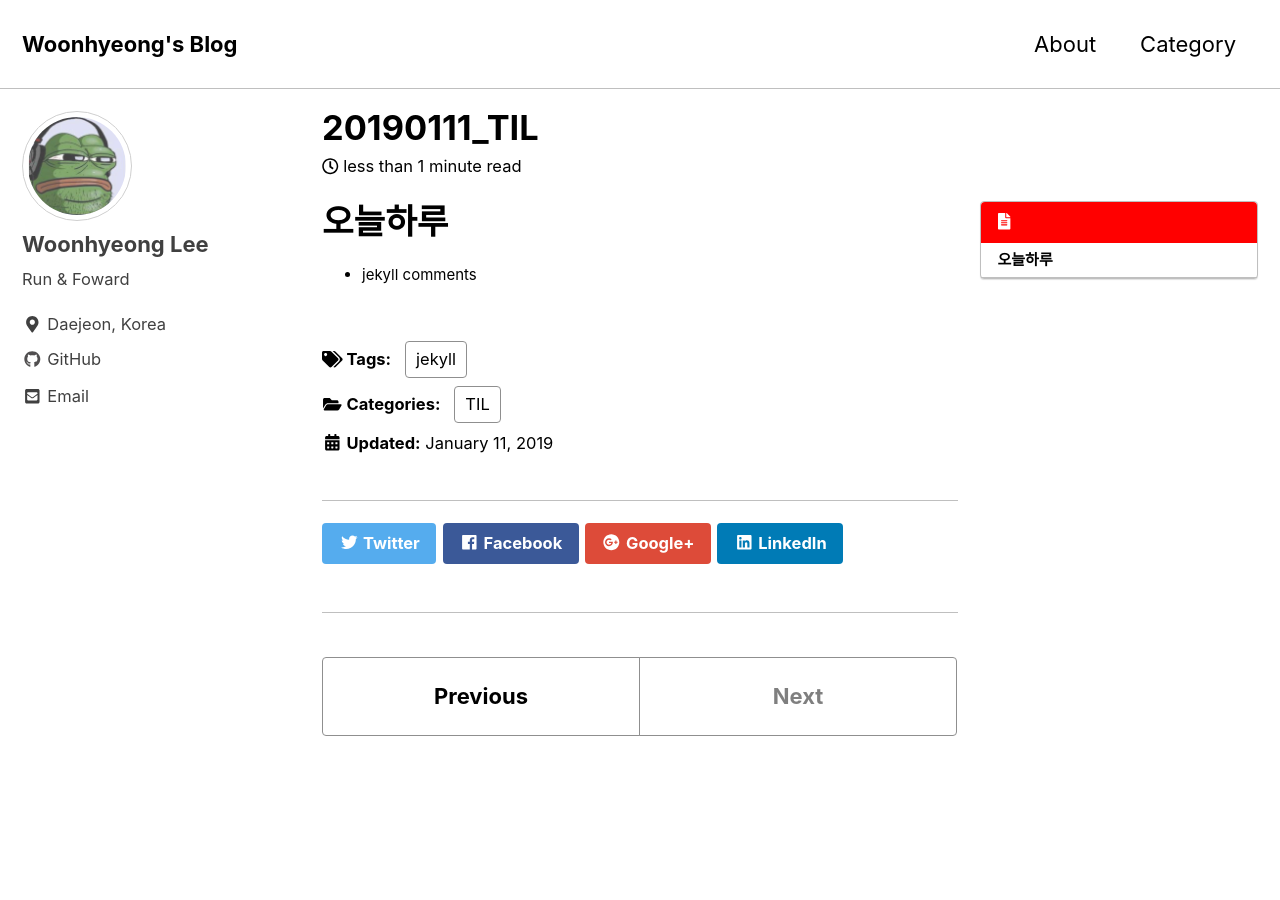
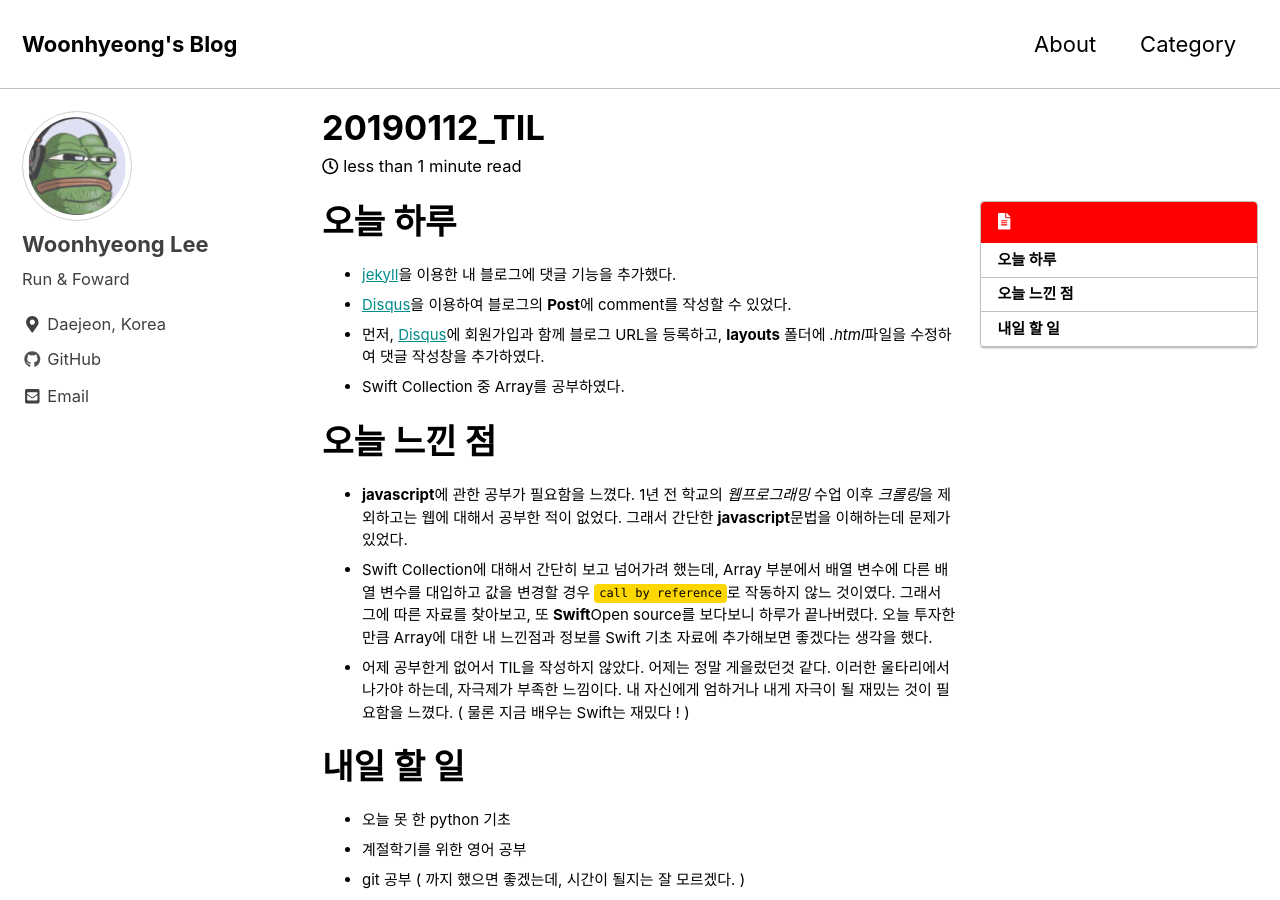
Before and after one commit to woonhyeong/woonhyeong.github.io, a Jekyll site: the page built from _posts/TIL/2019-01-11-TIL.md, in a window 1280 px wide and 900 px high. Built offline with Jekyll 4.4.1, drawn with Linux system fonts in a browser that asks for light colours; cached includes are drawn as plain includes; nearby versions of some CDN libraries; comment, search, counter and statistics services are not loaded.

Commit message:
Update 2019-01-12-TIL.md

```diff
--- a/_posts/TIL/2019-01-11-TIL.md
+++ b/_posts/TIL/2019-01-11-TIL.md
@@ -1,6 +1,6 @@
 ---
-title: "20190111_TIL"
-excerpt: "2019-01-11 Today I Learn"
+title: "20190112_TIL"
+excerpt: "2019-01-12 Today I Learn"
 permalink: /til/:year/:month/:day/:title/
 search: true
 categories:
@@ -9,8 +9,21 @@ tags:
  - jekyll
 toc: true
 comments: true
-last_modified_at: 2019-01-11
+last_modified_at: 2019-01-12
 ---
 
-# 오늘하루
-- jekyll comments
+# 오늘 하루
+- [jekyll](https://jekyllrb.com)을 이용한 내 블로그에 댓글 기능을 추가했다.
+ - [Disqus](https://disqus.com)을 이용하여 블로그의 **Post**에 comment를 작성할 수 있었다.
+ - 먼저, [Disqus](https://disqus.com)에 회원가입과 함께 블로그 URL을 등록하고, **layouts** 폴더에 *.html*파일을 수정하여 댓글 작성창을 추가하였다.
+- Swift Collection 중 Array를 공부하였다.
+
+# 오늘 느낀 점
+- **javascript**에 관한 공부가 필요함을 느꼈다. 1년 전 학교의 *웹프로그래밍* 수업 이후 *크롤링*을 제외하고는 웹에 대해서 공부한 적이 없었다. 그래서 간단한 **javascript**문법을 이해하는데 문제가 있었다.
+- Swift Collection에 대해서 간단히 보고 넘어가려 했는데, Array 부분에서 배열 변수에 다른 배열 변수를 대입하고 값을 변경할 경우 `call by reference`로 작동하지 않느 것이였다. 그래서 그에 따른 자료를 찾아보고, 또 **Swift**Open source를 보다보니 하루가 끝나버렸다. 오늘 투자한 만큼 Array에 대한 내 느낀점과 정보를 Swift 기초 자료에 추가해보면 좋겠다는 생각을 했다.
+- 어제 공부한게 없어서 TIL을 작성하지 않았다. 어제는 정말 게을렀던것 같다. 이러한 울타리에서 나가야 하는데, 자극제가 부족한 느낌이다. 내 자신에게 엄하거나 내게 자극이 될 재밌는 것이 필요함을 느꼈다. ( 물론 지금 배우는 Swift는 재밌다 ! )
+
+# 내일 할 일
+- 오늘 못 한 python 기초
+- 계절학기를 위한 영어 공부
+- git 공부 ( 까지 했으면 좋겠는데, 시간이 될지는 잘 모르겠다. )
```
